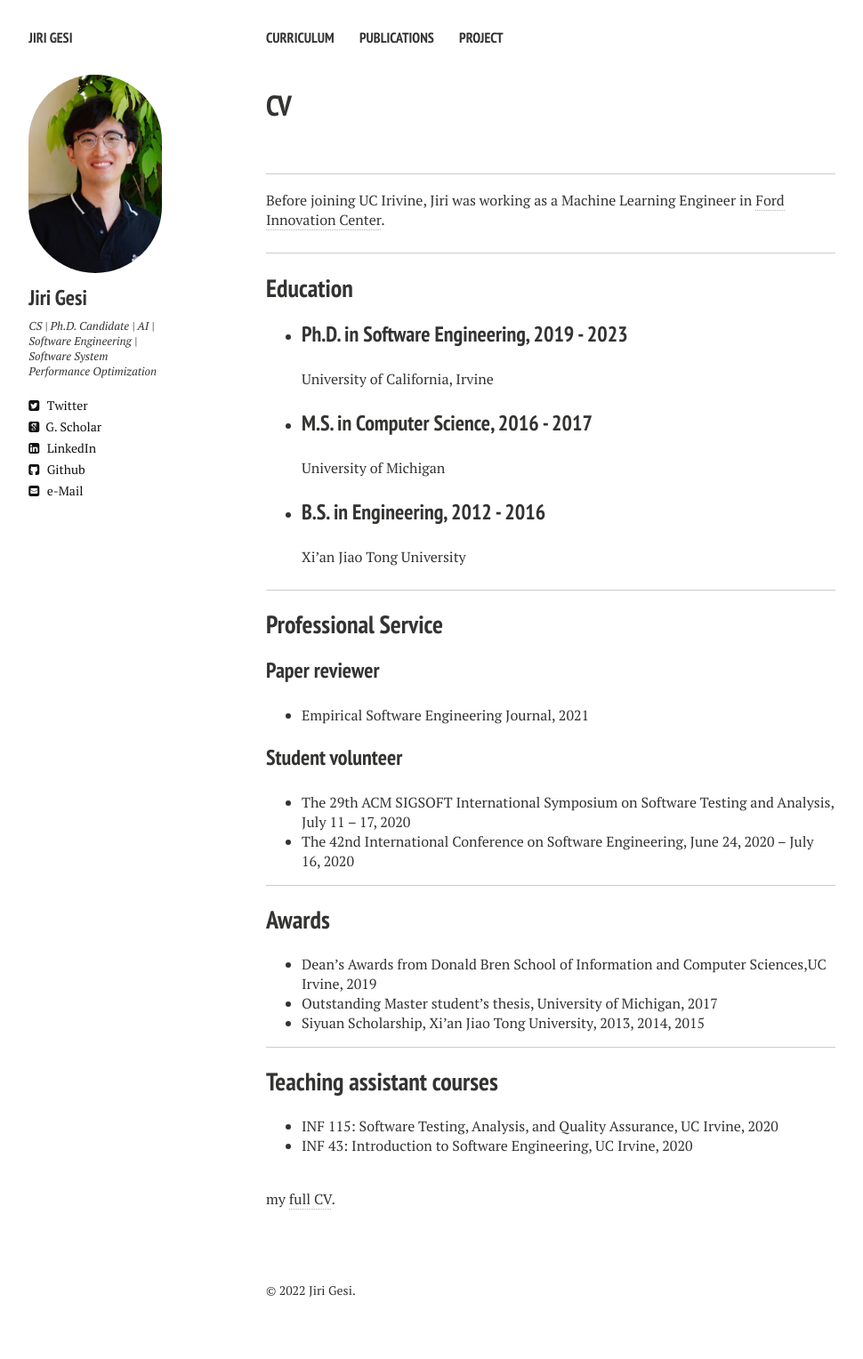
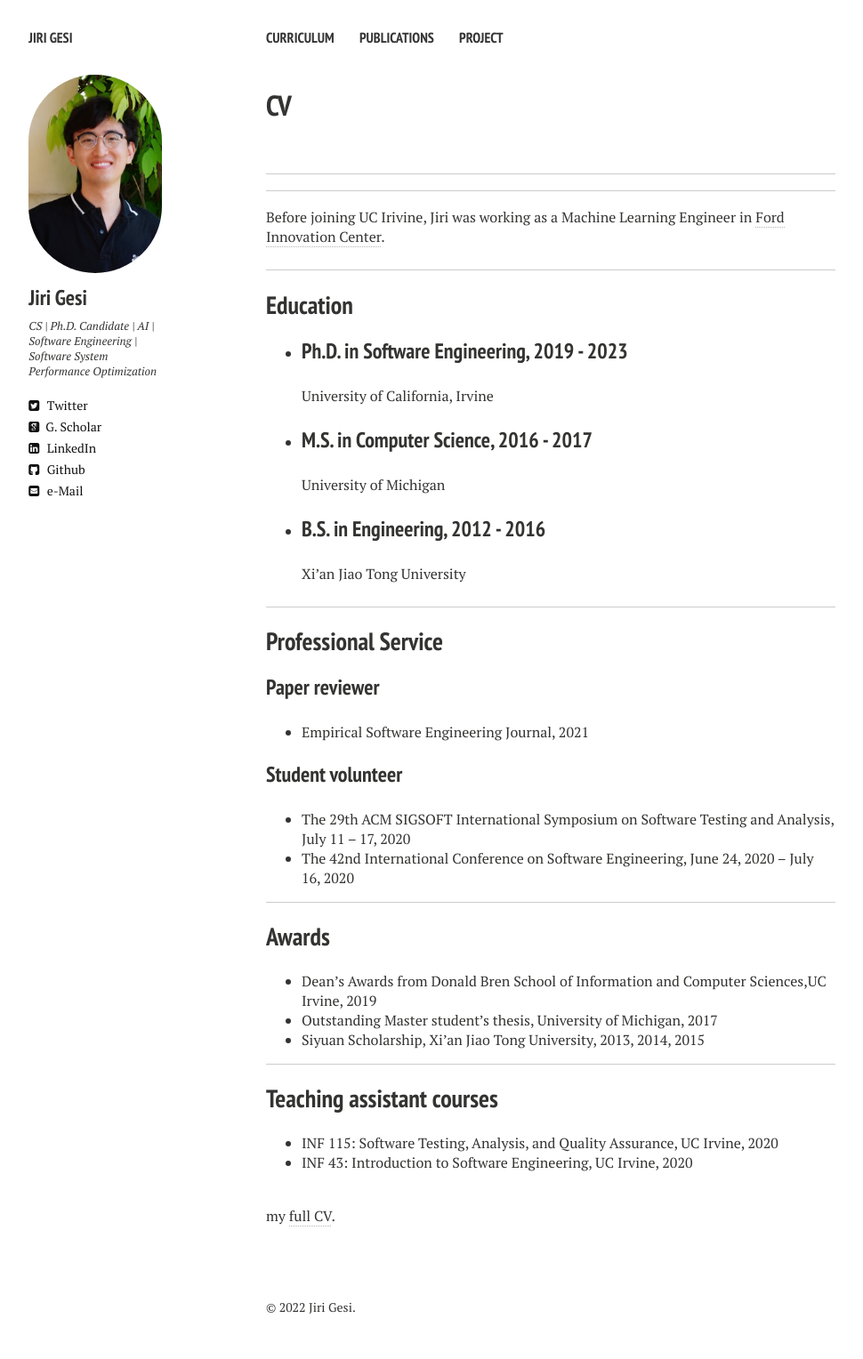
Before and after one commit to Jirigesi/Jirigesi.github.io, a Jekyll site: the page built from cv.md, in a window 1280 px wide. Shown: the whole page at 89% size, without its empty margins (21-991 px from the left). Built offline with Jekyll 4.4.1, drawn with Linux system fonts in a browser that asks for light colours; nearby versions of some CDN libraries.

Commit message:
Update cv.md

```diff
--- a/cv.md
+++ b/cv.md
@@ -8,7 +8,8 @@ comments: false
 ---
 
 
----
+________
+_______
 
 Before joining UC Irivine, Jiri was working as a Machine Learning Engineer in <a href="https://corporate.ford.com/careers/silicon-valley.html" target="_blank">Ford Innovation Center</a>.
 
```
